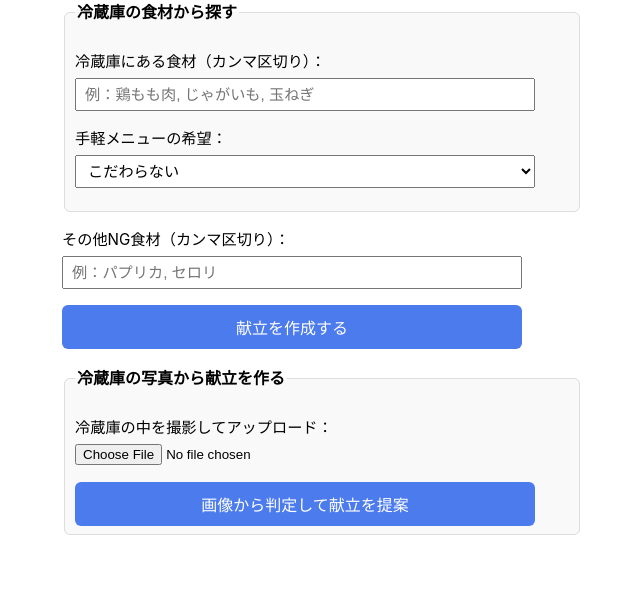
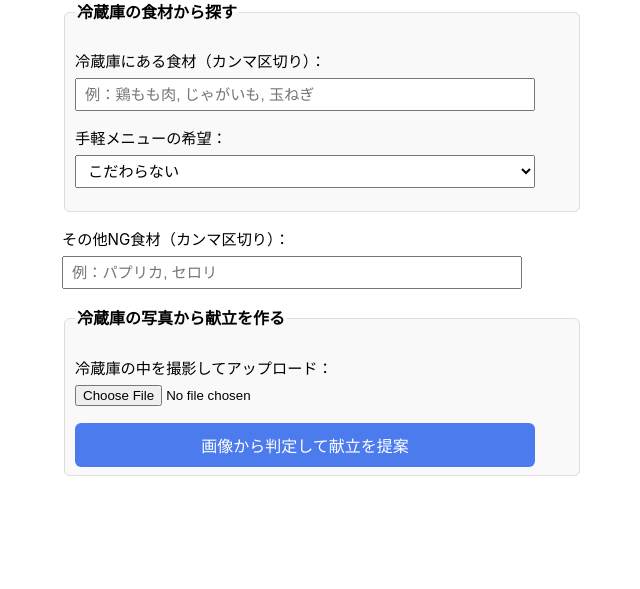
Before and after one commit to tkgorira/auto_menu, a Flask app: page / in a window 1280 px wide. Shown: the part 826-1415 px from the top of the page, without its empty margins (318-958 px from the left). After the commit the page ends 1302 px from the top, so only its background shows below. Run offline with Flask 3, Linux system fonts and the light colour scheme; data comes from the database, SQL or seed files in the repository.

Commit message:
Update index button and favorites feature

```diff
--- a/templates/index.html
+++ b/templates/index.html
@@ -297,7 +297,6 @@
             <input type="text" name="ng_ingredients" placeholder="例：パプリカ, セロリ">
         </p>
 
-        <button type="submit">献立を作成する</button>
     </form>
 
     <!-- 画像から献立を作るフォーム（Vision用） -->
```
